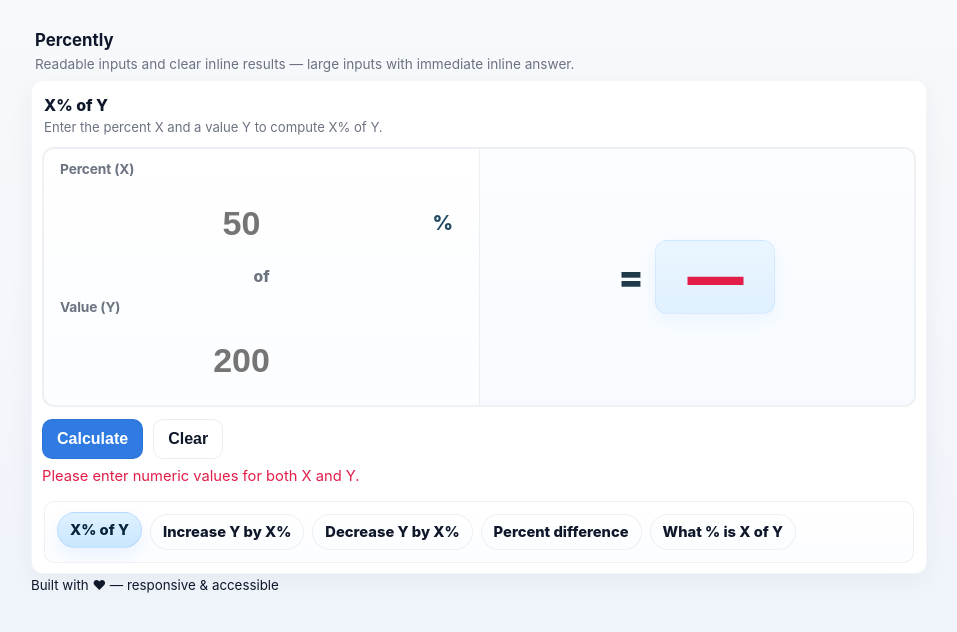
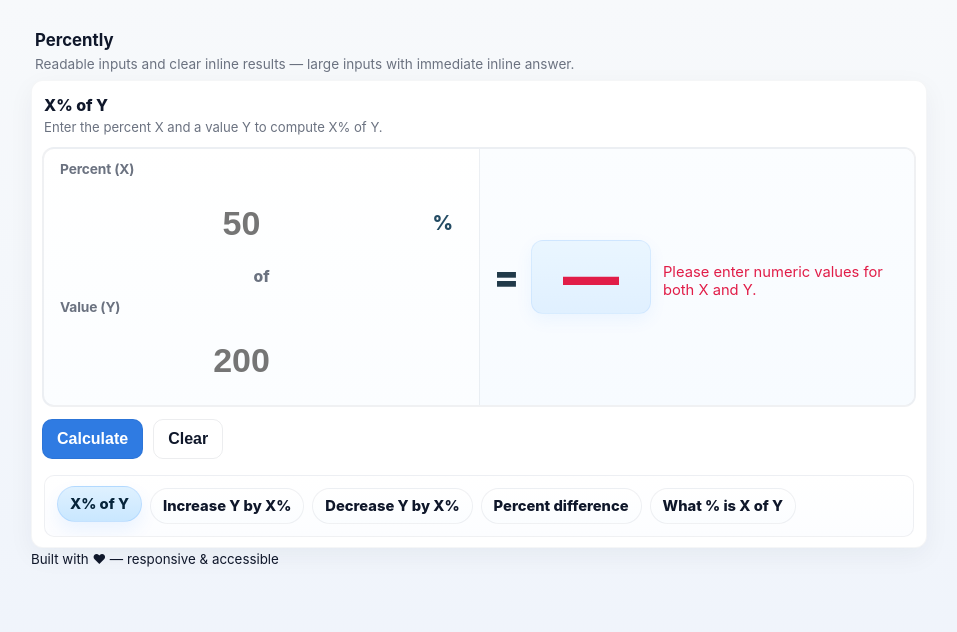
Before and after one commit to ramca-cyber/percently-web, a website with bundled scripts: page index.html in a window 1280 px wide. Shown: the whole page, without its empty margins (161-1118 px from the left). Built offline with nearby package versions, Linux system fonts and the light colour scheme.

Commit message:
Update index.html

```diff
--- a/index.html
+++ b/index.html
@@ -52,18 +52,19 @@
               <div class="equals" id="equals">=</div>
               <div id="result" class="result-inline" aria-live="polite" title=""></div>
             </div>
+
+            <!-- moved result message inside the right column so the explanatory text appears under the inline result -->
+            <div id="result-msg" class="result-msg" aria-live="polite"></div>
           </div>
         </div>
 
-        <!-- Actions (below the main rectangle) -->
+        <!-- Actions (below the main rectangle) - centered -->
         <div class="actions-below">
           <button type="submit" id="calculate" class="bar-btn primary" aria-label="Calculate">Calculate</button>
           <button type="button" id="clear" class="bar-btn secondary" aria-label="Clear">Clear</button>
         </div>
 
-        <div id="result-msg" class="result-msg" aria-hidden="true"></div>
-
-        <!-- Calculation options inside the same card (boxed row) -->
+        <!-- Calculation options inside the same card (boxed row) - centered -->
         <fieldset class="options-row boxed" role="radiogroup" aria-label="Select calculation" id="options-row">
           <legend class="sr-only">Calculation type</legend>
 
```
